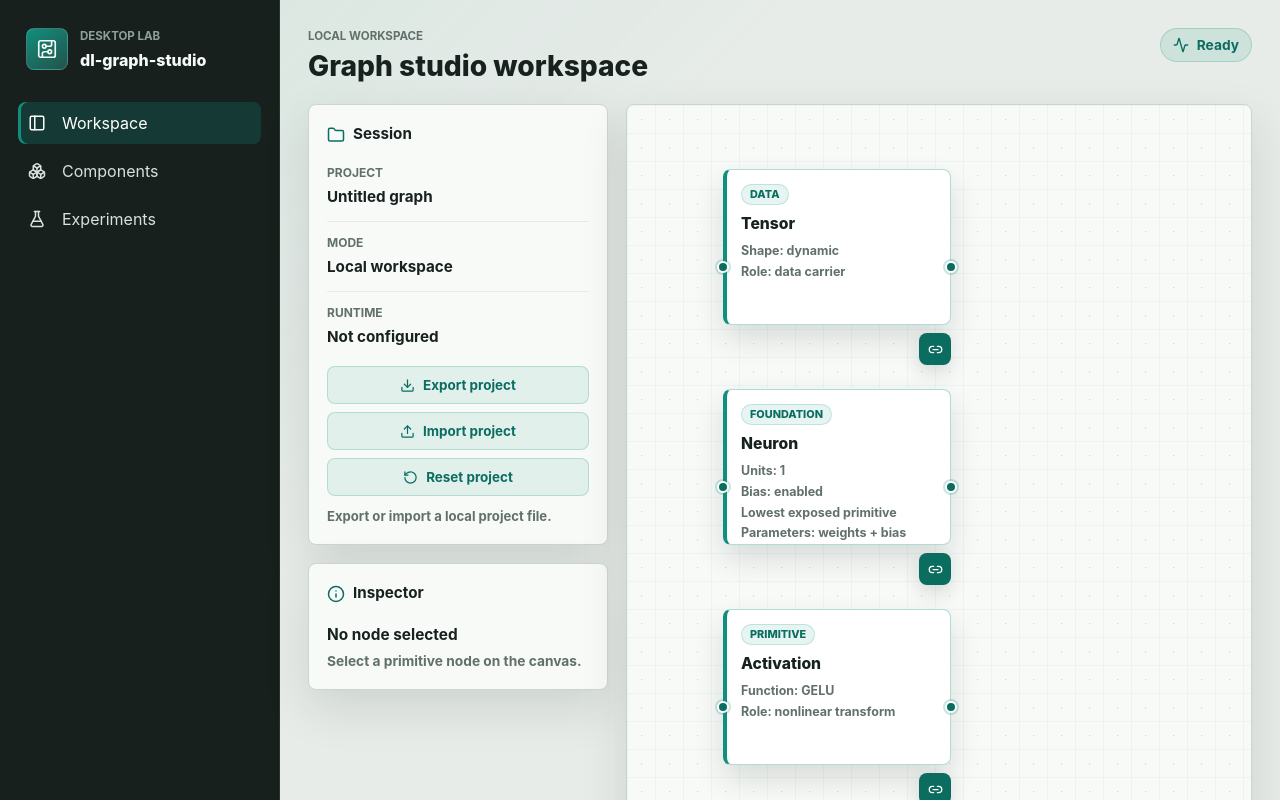
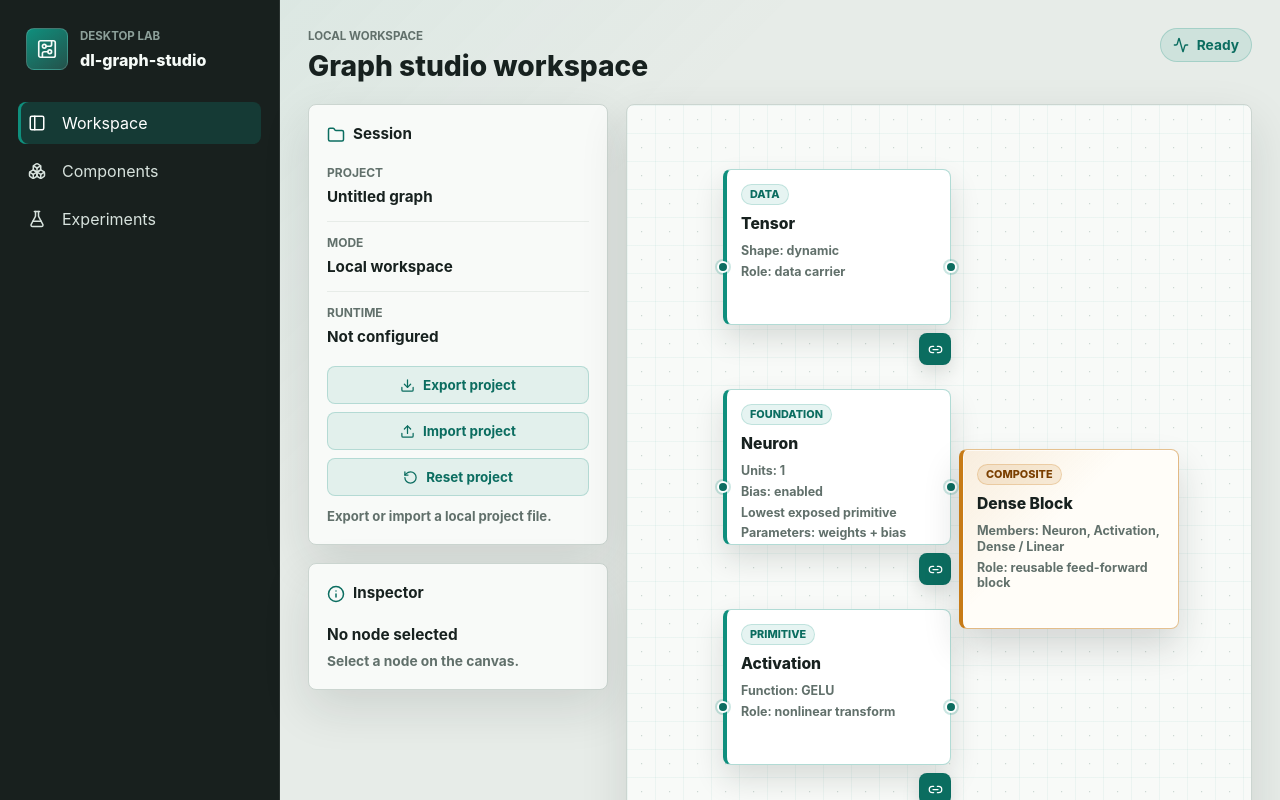
Before and after one commit to DoMo-98/dl-graph-studio, a React (Vite) app: page / in a window 1280 px wide. Shown: the top 800 px of the page. Built offline with nearby package versions, Linux system fonts and the light colour scheme.

Commit message:
Add composite node representation

```diff
--- a/src/App.tsx
+++ b/src/App.tsx
@@ -37,6 +37,8 @@ import {
   serializeProjectFile,
 } from "./projectFile";
 import type {
+  CompositeNode,
+  GraphNode,
   GraphConnection,
   PrimitiveNode,
   PrimitiveNodeParameter,
@@ -55,6 +57,7 @@ const workspaceItems = [
 const primitiveNodes: PrimitiveNode[] = [
   {
     id: "tensor",
+    type: "primitive",
     label: "Tensor",
     kind: "Data",
     metadata: ["Role: data carrier"],
@@ -65,6 +68,7 @@ const primitiveNodes: PrimitiveNode[] = [
   },
   {
     id: "neuron",
+    type: "primitive",
     label: "Neuron",
     kind: "Foundation",
     metadata: ["Lowest exposed primitive", "Parameters: weights + bias"],
@@ -83,6 +87,7 @@ const primitiveNodes: PrimitiveNode[] = [
   },
   {
     id: "activation",
+    type: "primitive",
     label: "Activation",
     kind: "Primitive",
     metadata: ["Role: nonlinear transform"],
@@ -99,6 +104,7 @@ const primitiveNodes: PrimitiveNode[] = [
   },
   {
     id: "dense-linear",
+    type: "primitive",
     label: "Dense / Linear",
     kind: "Built-in",
     metadata: ["Derived from neuron primitives"],
@@ -116,6 +122,19 @@ const primitiveNodes: PrimitiveNode[] = [
   },
 ];
 
+const compositeNodes: CompositeNode[] = [
+  {
+    id: "dense-block",
+    type: "composite",
+    label: "Dense Block",
+    kind: "Composite",
+    metadata: ["Role: reusable feed-forward block"],
+    parameters: [],
+    memberNodeIds: ["neuron", "activation", "dense-linear"],
+    position: { x: 332, y: 344 },
+  },
+];
+
 type PrimitiveNodeData = Omit<PrimitiveNode, "position"> & {
   isSelected: boolean;
   connectionSourceId: string | null;
@@ -127,16 +146,26 @@ type PrimitiveNodeData = Omit<PrimitiveNode, "position"> & {
   displayMetadata: string[];
 };
 type PrimitiveFlowNode = Node<PrimitiveNodeData, "primitive">;
+type CompositeNodeData = Omit<CompositeNode, "position"> & {
+  isSelected: boolean;
+  onSelect: (nodeId: string) => void;
+  displayMetadata: string[];
+};
+type CompositeFlowNode = Node<CompositeNodeData, "composite">;
+type GraphFlowNode = PrimitiveFlowNode | CompositeFlowNode;
 type ProjectStatus = {
   kind: "neutral" | "success" | "error";
   message: string;
 };
 
 function createInitialGraphNodes() {
-  return primitiveNodes.map((node) => ({
+  return [...primitiveNodes, ...compositeNodes].map((node) => ({
     ...node,
     metadata: [...node.metadata],
     parameters: node.parameters.map((parameter) => ({ ...parameter })),
+    ...(node.type === "composite"
+      ? { memberNodeIds: [...node.memberNodeIds] }
+      : {}),
     position: { ...node.position },
   }));
 }
@@ -149,7 +178,21 @@ function formatParameterSummary(parameter: PrimitiveNodeParameter) {
   return `${parameter.label}: ${parameter.value}`;
 }
 
-function getDisplayMetadata(node: PrimitiveNode) {
+function getCompositeMemberSummary(node: CompositeNode, nodes: GraphNode[]) {
+  const memberLabels = node.memberNodeIds.map(
+    (memberNodeId) =>
+      nodes.find((candidateNode) => candidateNode.id === memberNodeId)?.label ??
+      memberNodeId,
+  );
+
+  return `Members: ${memberLabels.join(", ")}`;
+}
+
+function getDisplayMetadata(node: GraphNode, nodes: GraphNode[]) {
+  if (node.type === "composite") {
+    return [getCompositeMemberSummary(node, nodes), ...node.metadata];
+  }
+
   return [
     ...node.parameters.map((parameter) => formatParameterSummary(parameter)),
     ...node.metadata,
@@ -173,7 +216,7 @@ function readProjectFile(file: File) {
 function validateGraphConnection(
   sourceId: string,
   targetId: string,
-  nodes: PrimitiveNode[],
+  nodes: GraphNode[],
   connections: GraphConnection[],
 ): ConnectionValidationResult {
   const sourceNode = nodes.find((node) => node.id === sourceId);
@@ -302,12 +345,49 @@ function PrimitiveNodeCard({ data }: NodeProps<PrimitiveFlowNode>) {
   );
 }
 
+function CompositeNodeCard({ data }: NodeProps<CompositeFlowNode>) {
+  const selectNode = () => {
+    data.onSelect(data.id);
+  };
+
+  const handleKeyDown = (event: KeyboardEvent<HTMLElement>) => {
+    if (event.key === "Enter" || event.key === " ") {
+      event.preventDefault();
+      selectNode();
+    }
+  };
+
+  return (
+    <article
+      className={`architecture-node composite-node${
+        data.isSelected ? " selected" : ""
+      }`}
+      data-testid="composite-node"
+      role="button"
+      tabIndex={0}
+      aria-pressed={data.isSelected}
+      aria-label={`${data.label} composite node`}
+      onClick={selectNode}
+      onKeyDown={handleKeyDown}
+    >
+      <span className="architecture-node-kind">{data.kind}</span>
+      <h4>{data.label}</h4>
+      <ul>
+        {data.displayMetadata.map((item) => (
+          <li key={item}>{item}</li>
+        ))}
+      </ul>
+    </article>
+  );
+}
+
 const nodeTypes: NodeTypes = {
   primitive: PrimitiveNodeCard,
+  composite: CompositeNodeCard,
 };
 
 export function App() {
-  const [graphNodes, setGraphNodes] = useState<PrimitiveNode[]>(
+  const [graphNodes, setGraphNodes] = useState<GraphNode[]>(
     createInitialGraphNodes,
   );
   const [graphConnections, setGraphConnections] = useState<GraphConnection[]>(
@@ -468,19 +548,48 @@ export function App() {
     }
   };
 
-  const canvasNodes: PrimitiveFlowNode[] = useMemo(
+  const canvasNodes: GraphFlowNode[] = useMemo(
     () =>
-      graphNodes.map((node) => ({
+      graphNodes.map((node) => {
+        const commonNode = {
           id: node.id,
-        type: "primitive",
           position: node.position,
+          selected: selectedNodeId === node.id,
+          selectable: true,
+          draggable: false,
+        };
+
+        if (node.type === "composite") {
+          return {
+            ...commonNode,
+            type: "composite",
             data: {
               id: node.id,
+              type: node.type,
               label: node.label,
               kind: node.kind,
               metadata: node.metadata,
               parameters: node.parameters,
-          displayMetadata: getDisplayMetadata(node),
+              memberNodeIds: node.memberNodeIds,
+              displayMetadata: getDisplayMetadata(node, graphNodes),
+              isSelected: selectedNodeId === node.id,
+              onSelect: setSelectedNodeId,
+            },
+            className: "architecture-flow-node composite-flow-node",
+          };
+        }
+
+        return {
+          ...commonNode,
+          type: "primitive",
+          data: {
+            id: node.id,
+            type: node.type,
+            label: node.label,
+            kind: node.kind,
+            metadata: node.metadata,
+            parameters: node.parameters,
+            displayMetadata: getDisplayMetadata(node, graphNodes),
             isSelected: selectedNodeId === node.id,
             connectionSourceId,
             connectionSourceLabel: connectionSource?.label ?? null,
@@ -490,10 +599,8 @@ export function App() {
             onCompleteConnection: completeGraphConnection,
           },
           className: "architecture-flow-node",
-        selected: selectedNodeId === node.id,
-        selectable: true,
-        draggable: false,
-      })),
+        };
+      }),
     [
       completeGraphConnection,
       connectionSource?.label,
@@ -637,10 +744,13 @@ export function App() {
                   </span>
                   <h4>{selectedNode.label}</h4>
                   <ul>
-                    {getDisplayMetadata(selectedNode).map((item) => (
+                    {getDisplayMetadata(selectedNode, graphNodes).map(
+                      (item) => (
                         <li key={item}>{item}</li>
-                    ))}
+                      ),
+                    )}
                   </ul>
+                  {selectedNode.parameters.length > 0 ? (
                     <div
                       className="parameter-form"
                       aria-label={`${selectedNode.label} parameters`}
@@ -654,11 +764,12 @@ export function App() {
                         />
                       ))}
                     </div>
+                  ) : null}
                 </div>
               ) : (
                 <div className="inspector-empty">
                   <p>No node selected</p>
-                  <span>Select a primitive node on the canvas.</span>
+                  <span>Select a node on the canvas.</span>
                 </div>
               )}
             </aside>
--- a/src/projectFile.ts
+++ b/src/projectFile.ts
@@ -27,7 +27,7 @@ export type PrimitiveNodeParameter =
       value: boolean;
     };
 
-export type PrimitiveNode = {
+type BaseGraphNode = {
   id: string;
   label: string;
   kind: string;
@@ -35,6 +35,17 @@ export type PrimitiveNode = {
   parameters: PrimitiveNodeParameter[];
   position: { x: number; y: number };
 };
+
+export type PrimitiveNode = BaseGraphNode & {
+  type: "primitive";
+};
+
+export type CompositeNode = BaseGraphNode & {
+  type: "composite";
+  memberNodeIds: string[];
+};
+
+export type GraphNode = PrimitiveNode | CompositeNode;
 
 export type GraphConnection = {
   id: string;
@@ -44,7 +55,7 @@ export type GraphConnection = {
 
 export type ProjectFile = {
   version: 1;
-  nodes: PrimitiveNode[];
+  nodes: GraphNode[];
   connections: GraphConnection[];
 };
 
@@ -55,7 +66,7 @@ type ParseProjectFileResult =
 const PROJECT_FILE_VERSION = 1;
 
 export function createProjectFile(
-  nodes: PrimitiveNode[],
+  nodes: GraphNode[],
   connections: GraphConnection[],
 ): ProjectFile {
   return {
@@ -101,7 +112,7 @@ export function parseProjectFileContent(
     return { ok: false, message: "Project file contains invalid nodes." };
   }
 
-  const parsedNodes = nodes as PrimitiveNode[];
+  const parsedNodes = nodes as GraphNode[];
   const nodeIds = new Set(parsedNodes.map((node) => node.id));
   const connections = parsed.connections.map((connection) =>
     parseConnection(connection, nodeIds),
@@ -124,16 +135,25 @@ export function parseProjectFileContent(
   };
 }
 
-function cloneNode(node: PrimitiveNode): PrimitiveNode {
-  return {
+function cloneNode(node: GraphNode): GraphNode {
+  const clonedNode = {
     ...node,
     metadata: [...node.metadata],
     parameters: node.parameters.map((parameter) => ({ ...parameter })),
     position: { ...node.position },
   };
+
+  if (clonedNode.type === "composite") {
+    return {
+      ...clonedNode,
+      memberNodeIds: [...clonedNode.memberNodeIds],
+    };
+  }
+
+  return clonedNode;
 }
 
-function parseNode(value: unknown): PrimitiveNode | null {
+function parseNode(value: unknown): GraphNode | null {
   if (!isRecord(value)) {
     return null;
   }
@@ -155,7 +175,8 @@ function parseNode(value: unknown): PrimitiveNode | null {
     return null;
   }
 
-  return {
+  const nodeType = value.type ?? "primitive";
+  const baseNode = {
     id: value.id,
     label: value.label,
     kind: value.kind,
@@ -163,6 +184,23 @@ function parseNode(value: unknown): PrimitiveNode | null {
     parameters: parameters as PrimitiveNodeParameter[],
     position: value.position,
   };
+
+  if (nodeType === "primitive") {
+    return {
+      ...baseNode,
+      type: "primitive",
+    };
+  }
+
+  if (nodeType === "composite" && isStringArray(value.memberNodeIds)) {
+    return {
+      ...baseNode,
+      type: "composite",
+      memberNodeIds: value.memberNodeIds,
+    };
+  }
+
+  return null;
 }
 
 function parseParameter(value: unknown): PrimitiveNodeParameter | null {
@@ -266,6 +304,6 @@ function isFiniteNumber(value: unknown): value is number {
   return typeof value === "number" && Number.isFinite(value);
 }
 
-function isPosition(value: unknown): value is PrimitiveNode["position"] {
+function isPosition(value: unknown): value is GraphNode["position"] {
   return isRecord(value) && isFiniteNumber(value.x) && isFiniteNumber(value.y);
 }
--- a/src/styles.css
+++ b/src/styles.css
@@ -346,6 +346,10 @@ h4 {
   cursor: pointer;
 }
 
+.graph-canvas .react-flow__node.composite-flow-node {
+  width: 220px;
+}
+
 .architecture-node {
   display: grid;
   gap: 10px;
@@ -362,6 +366,17 @@ h4 {
   box-shadow: 0 14px 30px rgb(23 33 31 / 14%);
   outline: none;
   cursor: pointer;
+}
+
+.architecture-node.composite-node {
+  height: 180px;
+  background:
+    linear-gradient(135deg, rgb(199 123 23 / 12%), transparent 42%), #fffdf8;
+  border-color: rgb(199 123 23 / 46%);
+  border-left-color: var(--signal);
+  box-shadow:
+    inset 0 0 0 1px rgb(255 255 255 / 70%),
+    0 18px 36px rgb(23 33 31 / 16%);
 }
 
 .architecture-node-shell {
@@ -390,6 +405,22 @@ h4 {
 
 .architecture-node.connection-target {
   border-color: rgb(199 123 23 / 58%);
+}
+
+.architecture-node.composite-node:hover,
+.architecture-node.composite-node:focus-visible,
+.architecture-node.composite-node.selected {
+  border-color: rgb(199 123 23 / 72%);
+  box-shadow:
+    0 0 0 3px rgb(199 123 23 / 22%),
+    inset 0 0 0 1px rgb(255 255 255 / 82%),
+    0 20px 38px rgb(23 33 31 / 20%);
+}
+
+.composite-node .architecture-node-kind {
+  color: #7a3f00;
+  background: rgb(199 123 23 / 13%);
+  border-color: rgb(199 123 23 / 24%);
 }
 
 .architecture-node-kind {
@@ -422,6 +453,7 @@ h4 {
   font-weight: 650;
   line-height: 1.25;
   list-style: none;
+  overflow-wrap: anywhere;
 }
 
 .architecture-node-handle {
```
Also changed, not shown: 1 other file (tests, documents, lock files or other folders). Lines whose indentation alone changed are shown as unchanged.
